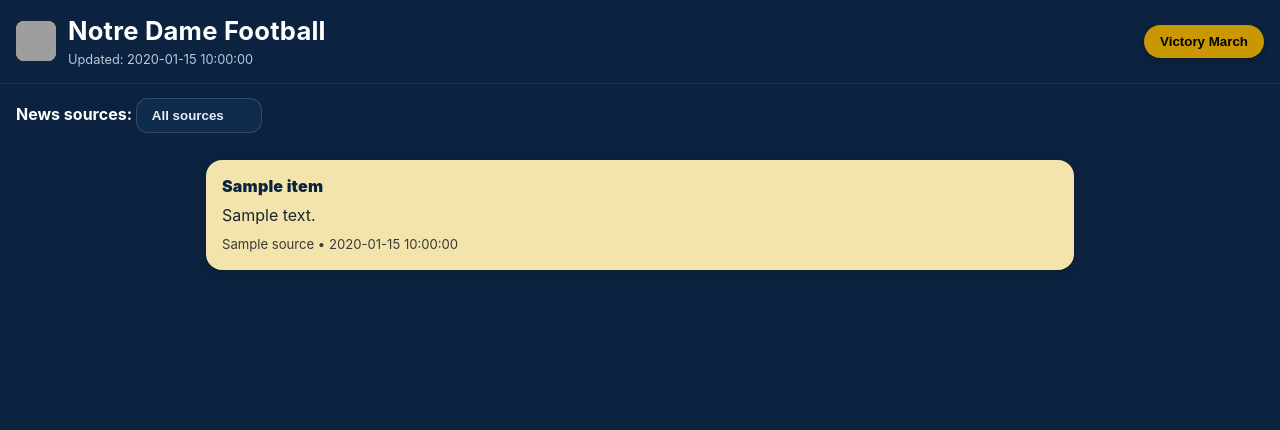
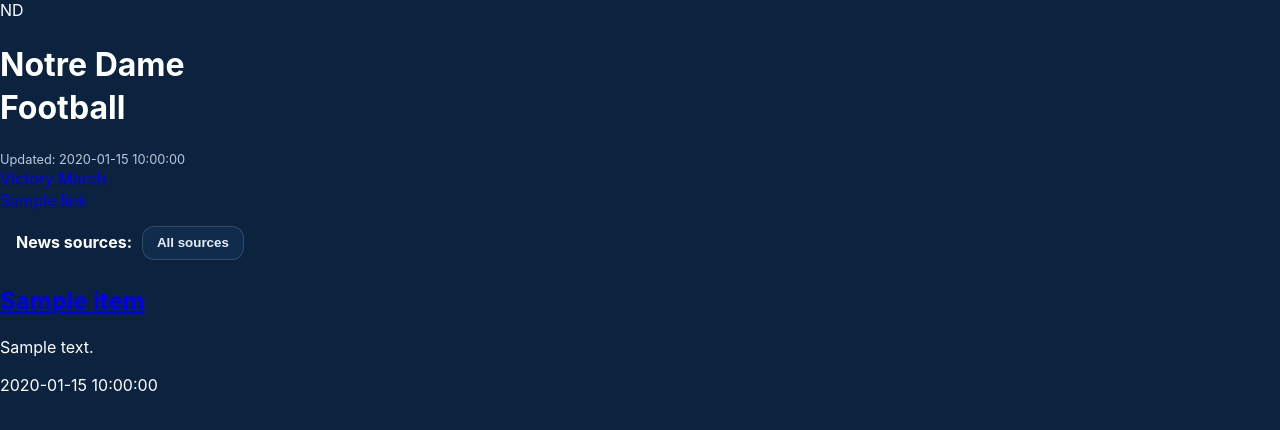
Before and after one commit to jasonab74-ctrl/notre-dame-football, a Flask app: template templates/index.html in a window 1280 px wide. Shown: the top 430 px of the page. Run offline with Flask 3, Linux system fonts and the light colour scheme; the template is opened without the code that fills it: most values are stand-ins (such as "Sample title", 1, 10 or a date in 2020); grey boxes are pictures that could not be loaded.

Commit message:
Update index.html

```diff
--- a/templates/index.html
+++ b/templates/index.html
@@ -1,67 +1,77 @@
 <!DOCTYPE html>
 <html lang="en">
 <head>
-  <meta charset="UTF-8" />
+  <meta charset="utf-8" />
   <meta name="viewport" content="width=device-width, initial-scale=1" />
-  <title>Notre Dame Football</title>
-  <link rel="stylesheet" href="{{ url_for('static', filename='style.css') }}?v={{ cache_buster }}">
+  <title>Notre Dame Football — News & Feeds</title>
+  <link rel="preload" href="{{ url_for('static', filename='style.css') }}?v=25" as="style">
+  <link rel="stylesheet" href="{{ url_for('static', filename='style.css') }}?v=25">
 </head>
 <body>
-  <header class="banner">
-    <div class="banner-left">
-      <img class="team-logo" src="{{ url_for('static', filename='nd-logo.png') }}?v={{ cache_buster }}" alt="ND">
-      <div class="team-title">
-        <h1>Notre Dame Football</h1>
-        <p class="updated">Updated: {{ updated }}</p>
+
+  <!-- Compact banner -->
+  <header class="site-header">
+    <div class="brand">
+      <div class="nd-badge">ND</div>
+      <div class="brand-text">
+        <h1>Notre Dame<br><span>Football</span></h1>
+        <div class="updated">Updated: {{ last_updated }}</div>
       </div>
     </div>
-    <button id="fightBtn" class="fight-button" type="button">Victory March</button>
-    <audio id="fightAudio" preload="none" src="{{ url_for('static', filename='victory-march.mp3') }}"></audio>
+
+    <a class="pill pill-cta" href="{{ victory_url }}" target="_blank" rel="noopener">
+      Victory March
+    </a>
   </header>
 
-  <main>
+  <main class="container">
+
+    <!-- Quick links row (unchanged list; render only what you keep server-side) -->
+    <nav class="quick-links">
+      {% for link in links %}
+        <a class="pill" href="{{ link.href }}" target="_blank" rel="noopener">{{ link.label }}</a>
+      {% endfor %}
+    </nav>
+
+    <!-- Sources filter -->
     <section class="filters">
-      <form method="get" id="filterForm">
       <label for="sourceSelect">News sources:</label>
-        <select id="sourceSelect" name="source" onchange="this.form.submit()">
-          <option value="all" {{ 'selected' if selected_source=='all' else '' }}>All sources</option>
-          {% for s in sources %}
-            <option value="{{ s }}" {{ 'selected' if selected_source==s else '' }}>{{ s }}</option>
+      <select id="sourceSelect" name="source" onchange="location.href='?source='+encodeURIComponent(this.value)">
+        <option value="" {{ '' == active_source and 'selected' or '' }}>All sources</option>
+        {% for src in sources %}
+          <option value="{{ src.id }}" {{ src.id == active_source and 'selected' or '' }}>{{ src.label }}</option>
         {% endfor %}
       </select>
-      </form>
     </section>
 
-    <section id="articles">
+    <!-- Articles list -->
+    <section class="feed">
       {% for item in items %}
-      <article class="article" data-source="{{ item.source }}">
-        <a class="article-title" href="{{ item.link }}" target="_blank" rel="noopener">
-          {{ item.title }}
-        </a>
+        <article class="card">
+          <h2 class="card-title">
+            <a href="{{ item.url }}" target="_blank" rel="noopener">{{ item.title }}</a>
+          </h2>
+
           {% if item.summary %}
-          <p class="article-summary">{{ item.summary }}</p>
+            <p class="card-summary">{{ item.summary }}</p>
           {% endif %}
-        <p class="article-meta">{{ item.source }} • {{ item.published }}</p>
+
+          <div class="card-meta">
+            <!-- single line: when we pulled it; fall back to published -->
+            {% set pulled = item.added_at or item.collected_at or item.fetched_at %}
+            {% set when = pulled or item.published or item.date %}
+            <span class="meta-dot"></span>
+            <time datetime="{{ when }}">{{ when }}</time>
+          </div>
         </article>
       {% endfor %}
-      {% if not items %}
-        <p class="empty">No articles for this source yet.</p>
+    </section>
+
+    {% if not items or items|length == 0 %}
+      <p class="empty">No articles found for this source.</p>
     {% endif %}
-    </section>
+
   </main>
 
-  <script>
-    // tiny, self-contained fight-song toggle (no external JS)
-    (function() {
-      var btn = document.getElementById('fightBtn');
-      var audio = document.getElementById('fightAudio');
-      if (!btn || !audio) return;
-      btn.addEventListener('click', function () {
-        if (audio.paused) { audio.play(); btn.classList.add('playing'); }
-        else { audio.pause(); btn.classList.remove('playing'); }
-      });
-      audio.addEventListener('ended', function() { btn.classList.remove('playing'); });
-    })();
-  </script>
 </body>
 </html>
```
Lines whose indentation alone changed are shown as unchanged.
